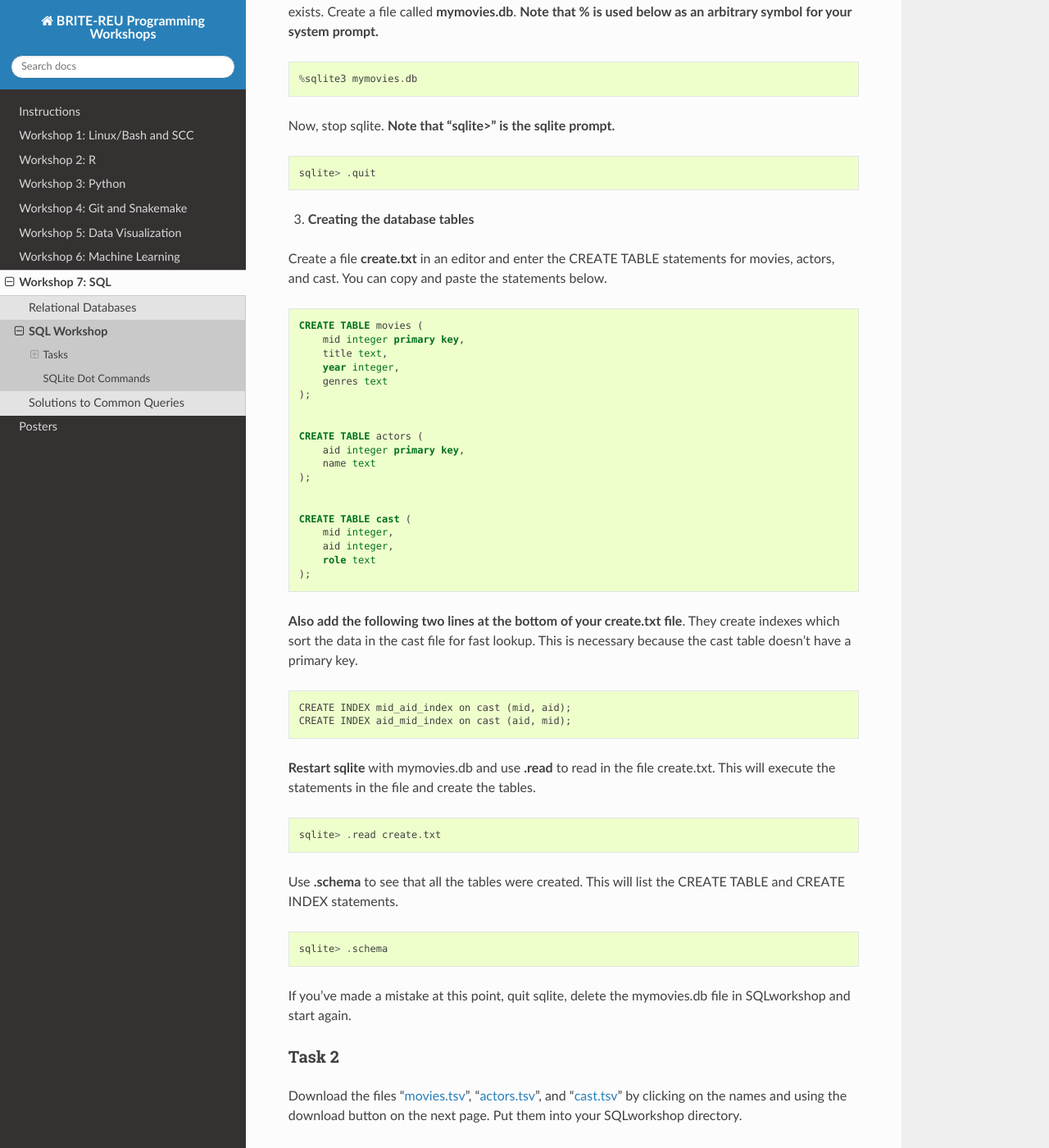
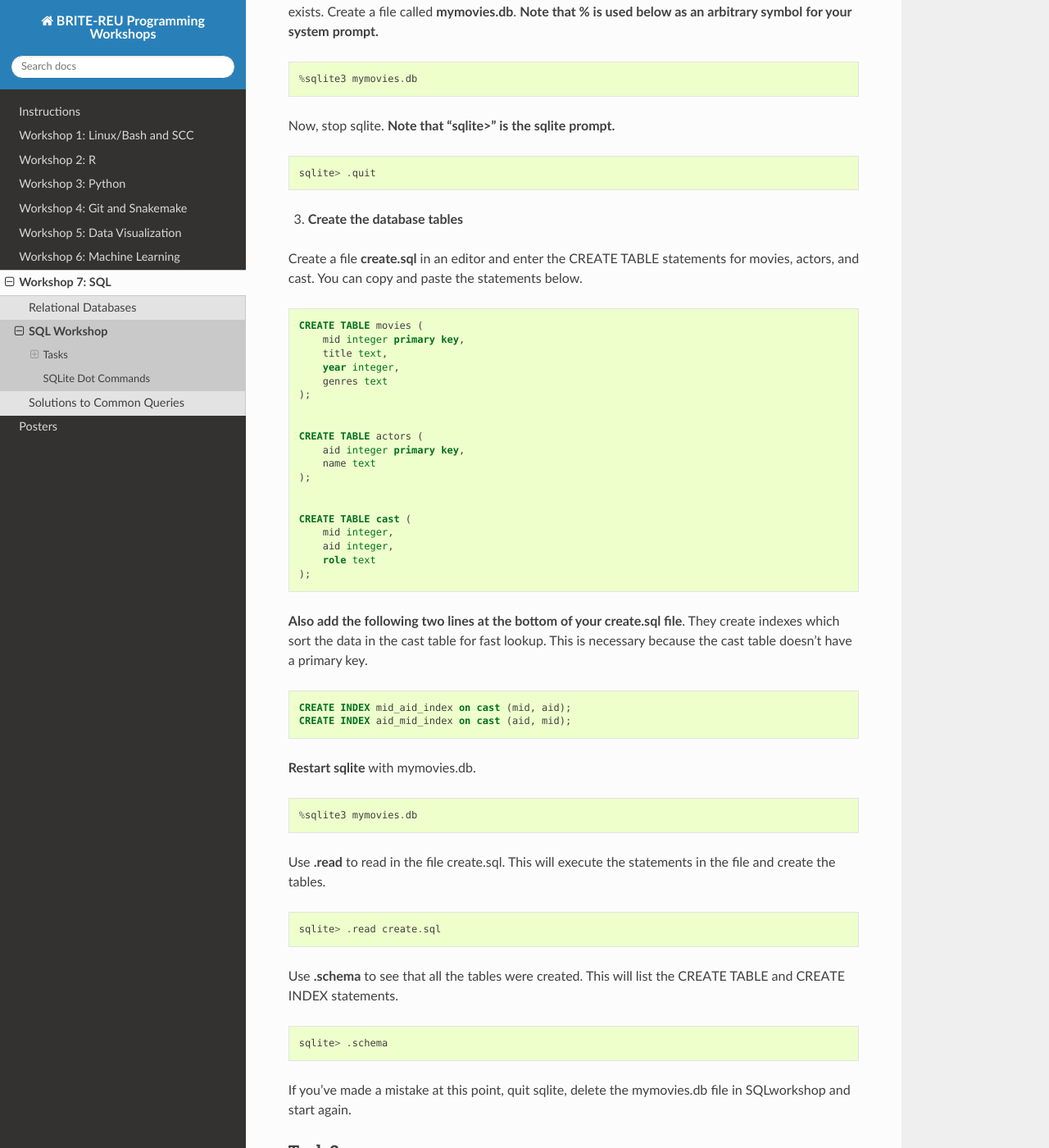
Before and after one commit to BRITE-REU/programming-workshops, a Sphinx documentation site: the page built from source/workshops/07_SQL/Workshop_SQL.rst, in a window 1280 px wide and 1400 px high, scrolled down 527 px. Shown: the whole window at 82% size. Built offline with Sphinx 7.4.7 and the Read the Docs theme 2.0.0, drawn with Linux system fonts in a browser that asks for light colours.

Commit message:
Update Workshop_SQL.rst

```diff
--- a/source/workshops/07_SQL/Workshop_SQL.rst
+++ b/source/workshops/07_SQL/Workshop_SQL.rst
@@ -42,9 +42,9 @@ Now, stop sqlite.  **Note that "sqlite>" is the sqlite prompt.**
 
     sqlite> .quit
 
-3. **Creating the database tables**
+3. **Create the database tables**
 
-Create a file **create.txt** in an editor and enter the CREATE TABLE statements for movies, actors, and cast.  You can copy and paste the statements below.
+Create a file **create.sql** in an editor and enter the CREATE TABLE statements for movies, actors, and cast.  You can copy and paste the statements below.
 
 .. code:: SQL
 
@@ -70,18 +70,24 @@ Create a file **create.txt** in an editor and enter the CREATE TABLE statements
 
 
 
-**Also add the following two lines at the bottom of your create.txt file**.  They create indexes which sort the data in the cast file for fast lookup.  This is necessary because the cast table doesn't have a primary key.
+**Also add the following two lines at the bottom of your create.sql file**.  They create indexes which sort the data in the cast table for fast lookup.  This is necessary because the cast table doesn't have a primary key.
 
-.. code::
+.. code:: SQL
 
 	CREATE INDEX mid_aid_index on cast (mid, aid);
 	CREATE INDEX aid_mid_index on cast (aid, mid);
 
-**Restart sqlite** with mymovies.db and use **.read** to read in the file create.txt.  This will execute the statements in the file and create the tables.
+**Restart sqlite** with mymovies.db.
 
 .. code::
 
-   sqlite> .read create.txt
+	%sqlite3 mymovies.db
+
+Use **.read** to read in the file create.sql.  This will execute the statements in the file and create the tables.
+
+.. code::
+
+   sqlite> .read create.sql
 
 
 Use **.schema** to see that all the tables were created.  This will list the CREATE TABLE and CREATE INDEX statements.
```
